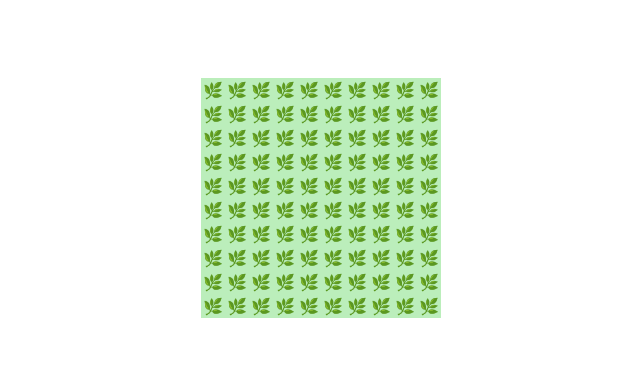
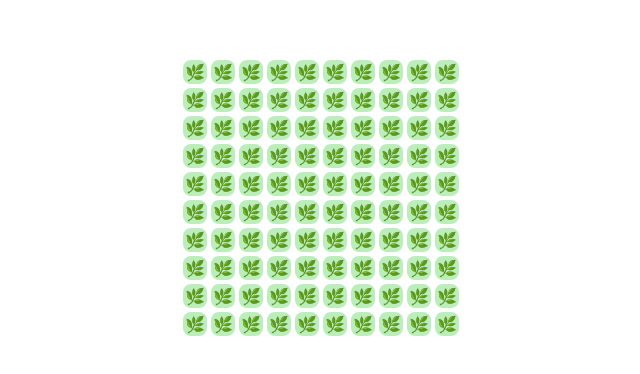
Before and after one commit to AntonChanin/sapper-app, a React (Vite) app: page / in a window 1280 px wide. Shown: the part 202-576 px from the top of the page, without its empty margins (319-959 px from the left). Built offline with nearby package versions, Linux system fonts and the light colour scheme.

Commit message:
sapper alg v1

```diff
--- a/src/App.tsx
+++ b/src/App.tsx
@@ -1,6 +1,5 @@
-import { ReactNode, useState } from 'react'
+import { ReactNode, useMemo, useState } from 'react'
 
-import reactLogo from './assets/react.svg'
 import './App.css'
 
 const config = {
@@ -13,6 +12,12 @@ const config = {
     { x: -1, y: -1 },
     { x: 1, y: 1 },
     { x: -1, y: 1 },
+  ],
+  clearRule: [
+    { x: 1, y: 0 },
+    { x: -1, y: 0 },
+    { x: 0, y: 1 },
+    { x: 0, y: -1 },
   ],
 }
 
@@ -27,9 +32,8 @@ function createMines(field: number[], mineCount: number, size: number) {
     if (x >=0 && x < size && y >= 0 && y < size) {
       if (field[y * size + x] === Mine) return;
       field[y * size  + x] += 1;
-    }
-  }
-
+    };
+  };
 
   for (let i = 0; i < mineCount;) {
     const x = getRandomInRange(size);
@@ -68,15 +72,22 @@ const viewOfMask: Record<Mask, ReactNode> = {
 function App() {
   const size = 10;
   const dimension = new Array(size).fill(null);
+  const [lose, setLose] = useState(false);
   const [field, setField] = useState(() => createField(size));
   const [mask, setMask] = useState<Mask[]>(() => new Array(size * size).fill(Mask.Fill));
+  const win = useMemo(() =>
+    !field.some(
+      (f, i) => f === Mine
+        && mask[i] !== Mask.Flag
+        || mask[i] !== Mask.Transparent
+    ), [field, mask]);
 
   return (
     <div className="App">
       <div>
         {dimension.map((_, y) => (
           <div key={y} style={{ display: 'flex' }}>{dimension.map((_, x) => (
-            <div
+            <button
               key={x}
               style={{
                 display: 'flex',
@@ -84,14 +95,58 @@ function App() {
                 alignItems: 'center',
                 width: 24,
                 height: 24,
-                backgroundColor: '#beb'
+                backgroundColor:lose ? '#FAA' : win ? '#FFB' : '#beb',
+                padding: 0,
+                margin: 2,
+              }}
+              onClick={(e) => {
+                e.preventDefault();
+                if (win || lose) return;
+                if (mask[y * size + x] === Mask.Transparent) return;
+                const clearing: [number, number][] = [];
+                function clear(x: number, y: number) {
+                  if (x >=0 && x < size && y >= 0 && y < size) {
+                    if (mask[y * size + x] === Mask.Transparent) return;
+                    clearing.push([x, y]);
+                  };
+                };
+
+                clear(x, y);
+                while(clearing.length) {
+                  const [x, y] = clearing.pop()!!;
+                  mask[y * size + x] = Mask.Transparent;
+
+                  if (field[y * size + x] !== 0) continue;
+                  config.clearRule.map(({ x: xConfig, y: yConfig }) => clear(x + xConfig, y + yConfig));
+                };
+                if (field[y * size + x] === Mine) {
+                  mask.forEach((_,i) => mask[i] = Mask.Transparent);
+                  setLose(true);
+                }
+                setMask((prev) => [...prev]);
+              }}
+              onMouseDown={(e) => {
+                e.preventDefault();
+                if (e.button === 1) {
+                  e.stopPropagation();
+                  if (win || lose) return;
+                  if (mask[y * size + x] === Mask.Transparent) return;
+                  if (mask[y * size + x] === Mask.Fill) {
+                    mask[y * size + x] = Mask.Flag;
+                  } else if (mask[y * size + x] === Mask.Flag) {
+                    mask[y * size + x] = Mask.Question;
+                  } else if (mask[y * size + x] === Mask.Question) {
+                    mask[y * size + x] = Mask.Fill;
+                  };
+                }
+                setMask((prev) => [...prev]);
               }}
             >{mask[y * size + x] !== Mask.Transparent
               ? viewOfMask[mask[y * size + x]]
               : field[y * size + x] === Mine
                 ? '💣'
                 : field[y * size + x]
-            }</div>
+            }</button>
           ))}</div>
         ))}
       </div>
```
